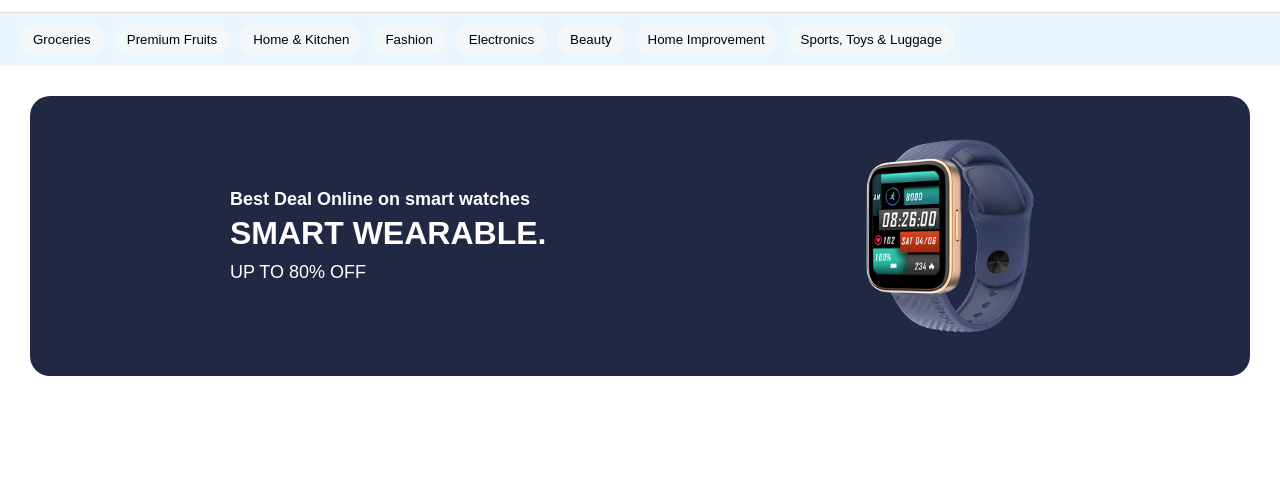
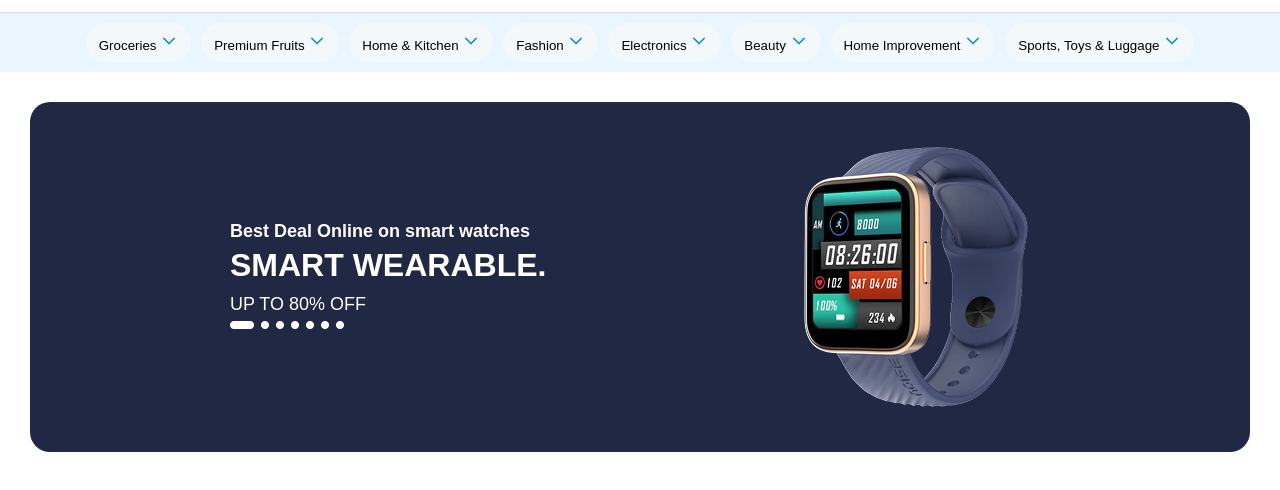
Before and after one commit to Javit1766/PruebaCorta1Lab, a plain HTML site: page index.html in a window 1280 px wide. Shown: the part 94-584 px from the top of the page. Drawn offline with Linux system fonts and the light colour scheme.

Commit message:
Version3

```diff
--- a/index.css
+++ b/index.css
@@ -45,6 +45,9 @@ body {
   display: flex;
   flex-wrap: wrap;
   gap: 10px;
+
+  display: flex;
+  justify-content: center;
 }
 
 .nav-categories button {
@@ -85,8 +88,3 @@ body {
   font-size: 18px;
   margin-top: 10px;
 }
-
-.banner-img {
-  width: 200px;
-  height: 200PX ;
-}
--- a/index.html
+++ b/index.html
@@ -27,14 +27,14 @@
       </header>
 
       <nav class="nav-categories">
-        <button>Groceries</button>
-        <button>Premium Fruits</button>
-        <button>Home & Kitchen</button>
-        <button>Fashion</button>
-        <button>Electronics</button>
-        <button>Beauty</button>
-        <button>Home Improvement</button>
-        <button>Sports, Toys & Luggage</button>
+        <button>Groceries <img src="img/Arrow - Down 2.png" alt=""></button>
+        <button>Premium Fruits <img src="img/Arrow - Down 2.png" alt=""></button>
+        <button>Home & Kitchen <img src="img/Arrow - Down 2.png" alt=""></button>
+        <button>Fashion <img src="img/Arrow - Down 2.png" alt=""></button>
+        <button>Electronics <img src="img/Arrow - Down 2.png" alt=""></button>
+        <button>Beauty <img src="img/Arrow - Down 2.png" alt=""></button>
+        <button>Home Improvement <img src="img/Arrow - Down 2.png" alt=""></button>
+        <button>Sports, Toys & Luggage <img src="img/Arrow - Down 2.png" alt=""></button>
       </nav>
 
       <section class="banner">
@@ -42,6 +42,7 @@
           <h2>Best Deal Online on smart watches</h2>
           <h1>SMART WEARABLE.</h1>
           <p>UP TO 80% OFF</p>
+          <img src="img/Group 17.png" alt="">
         </div>
         <img src="img/image 2.png" alt="Smartwatch" class="banner-img">
       </section>
```
Also changed, not shown: img/Arrow - Down 2.png (added), img/Group 17.png (added).
